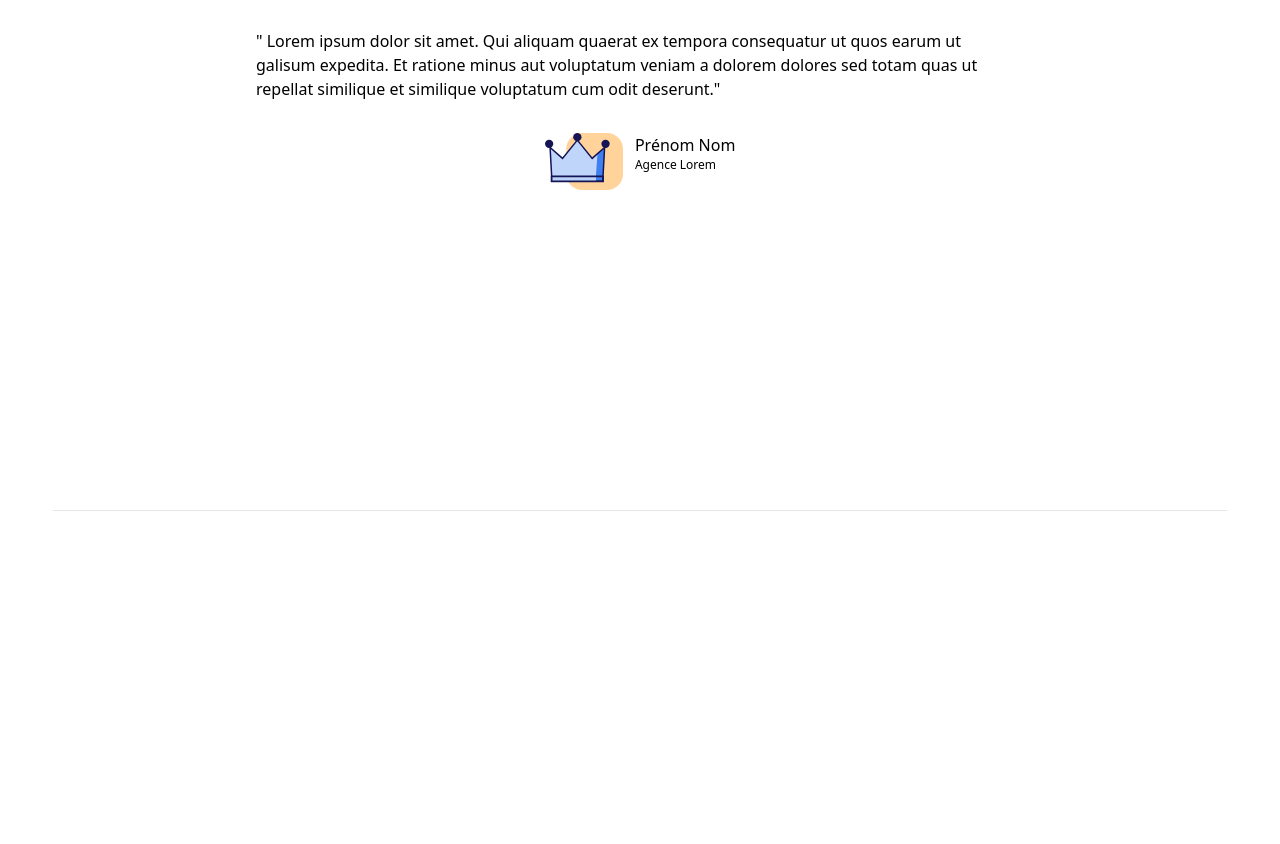
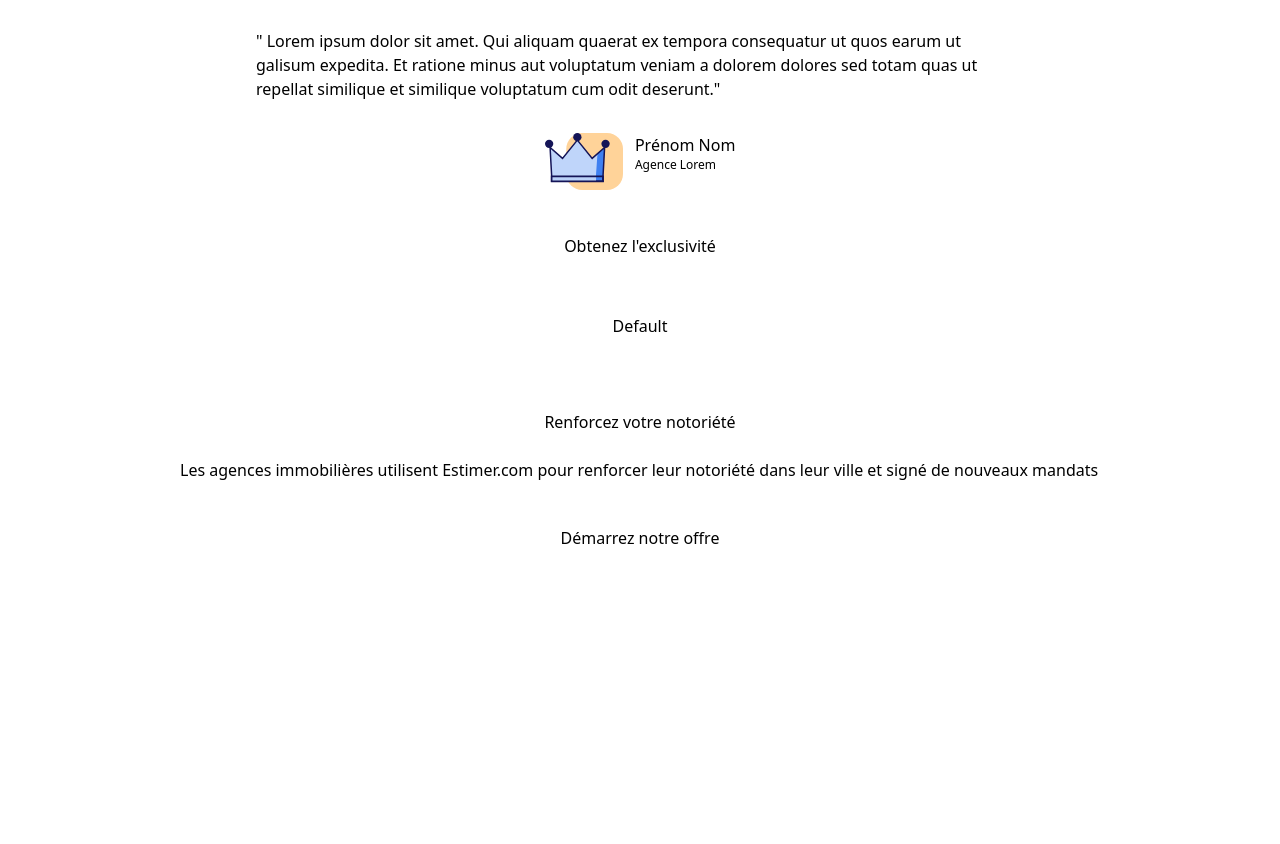
Before and after one commit to aynils/estimer, a Django app: page /agence in a window 1280 px wide. Shown: the part 807-1651 px from the top of the page. Before the commit the page ends 1318 px from the top, so only its background shows below. Run offline with Django 3.2, Linux system fonts and the light colour scheme; some libraries are stand-ins or nearby versions.

Commit message:
New Block

```diff
--- a/src/templates/estimer/agency.html
+++ b/src/templates/estimer/agency.html
@@ -27,9 +27,29 @@
     <div class="flex">
         <img src="{% static 'images/icons/crown.svg' %}" class="mx-auto mr-0 w-18 h-18">
         <div class="mx-auto ml-3">
-        <h5>Prénom Nom</h5>
+        <h3 class="text-secondary-blue-darkest">Prénom Nom</h3>
         <p class="text-xs">Agence Lorem</p>
         </div>
     </div>
     </div>
+    <div class="container mt-8 text-center mb-8">
+        <button class="btn-secondary mx-auto w-8/12 p-3 text-secondary-blue-darkest">
+                    Obtenez l'exclusivité
+        </button>
+
+        <button class="btn-primary mx-auto w-8/12 p-3 mt-8 text-secondary-blue-darkest">
+                    Default
+        </button>
+    </div>
+
+    <div class="container-fluid bg-primary-blue-200 mt-8 w-9/12 mx-auto p-2 rounded-lg">
+        <h2 class="text-center text-secondary-blue-darkest mt-5">Renforcez votre notoriété</h2>
+        <p class="p-3 mt-3 text-secondary-blue-darkest">Les agences immobilières utilisent Estimer.com pour renforcer leur notoriété dans leur ville
+            et signé de nouveaux mandats</p>
+        <div class="text-center mt-5">
+        <button class="btn-secondary w-8/12 p-3 text-secondary-blue-darkest">
+                    Démarrez notre offre
+        </button>
+        </div>
+    </div>
 {% endblock %}
```
